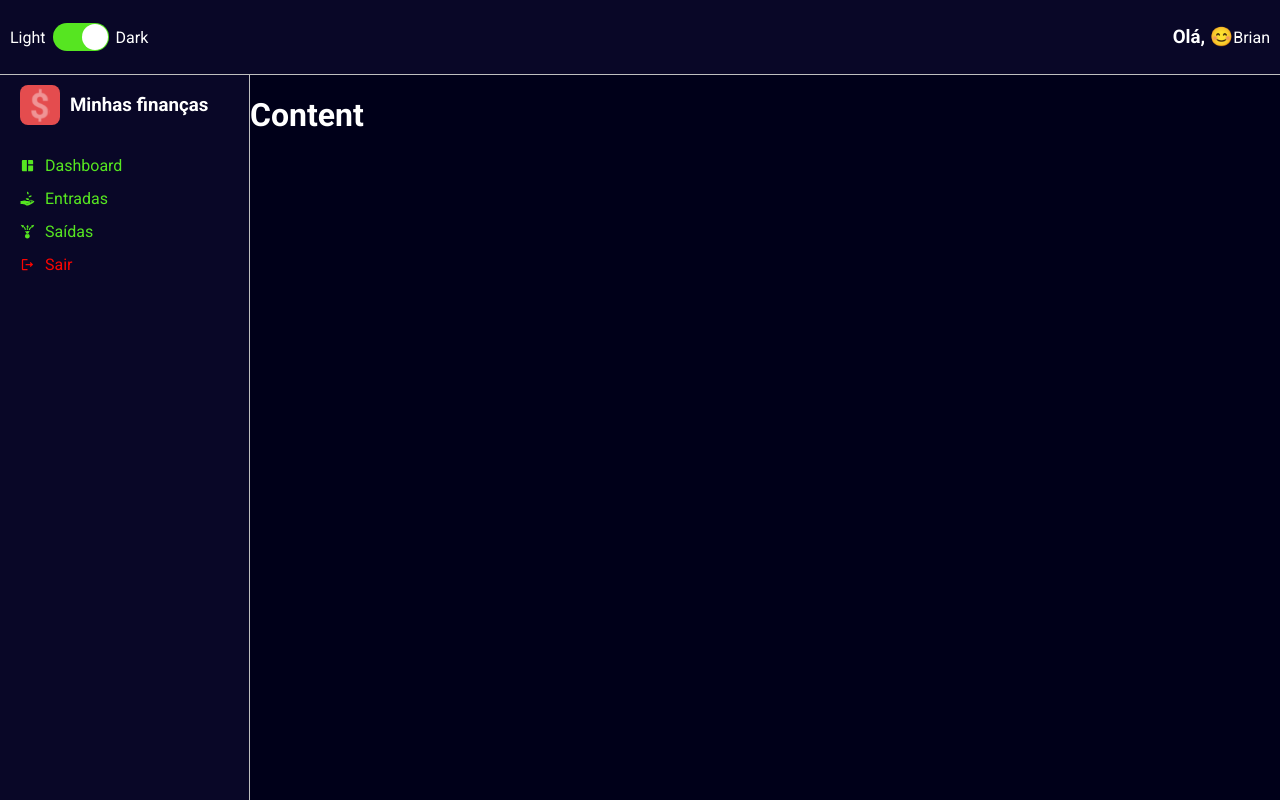
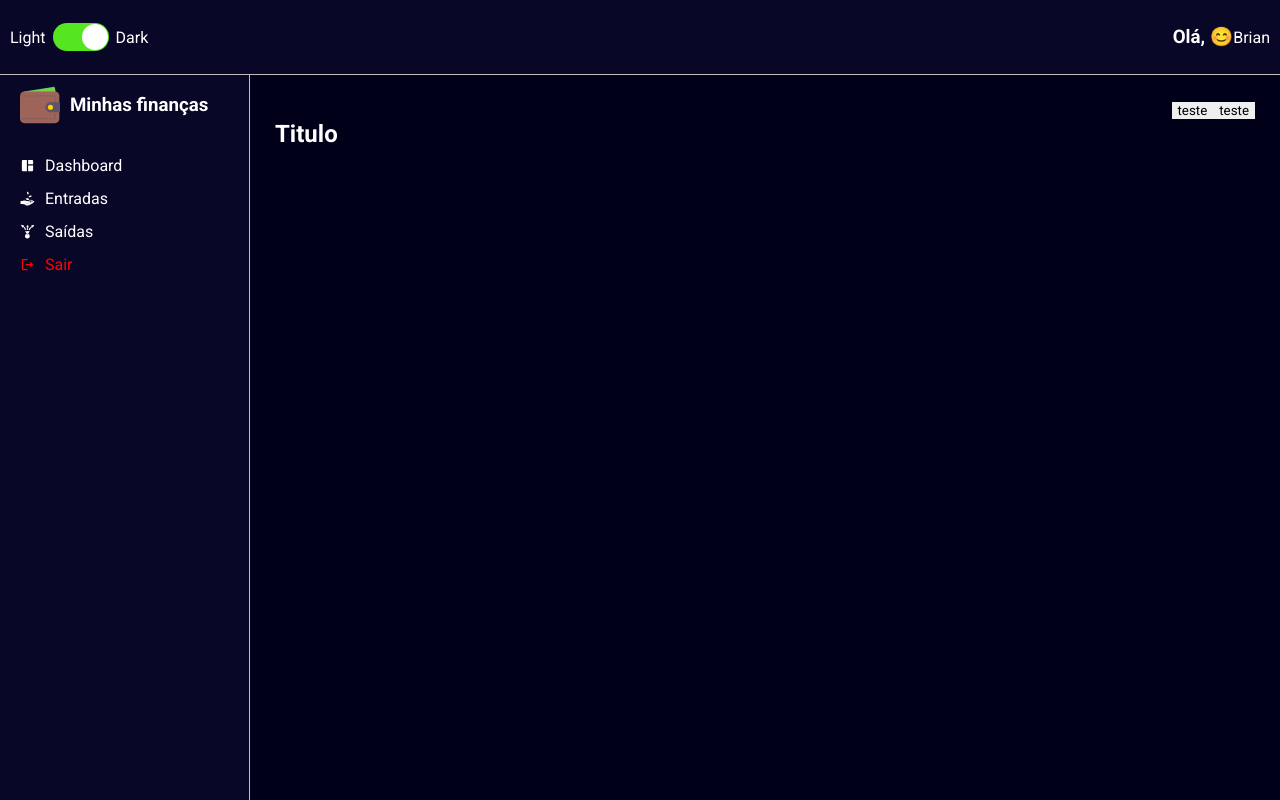
Before and after one commit to BVictorsk/my_finances, a React (Create React App) app: page /dashboard in a window 1280 px wide. Built offline with nearby package versions, Linux system fonts and the light colour scheme.

Commit message:
added header page component

```diff
--- a/src/App.tsx
+++ b/src/App.tsx
@@ -1,14 +1,19 @@
+import React from 'react';
+import GlobalStyles from './styles/GlobalStyles';
 import Layout from './components/layout';
-import GlobalStyles from './styles/GlobalStyles';
+import Dashboard from './pages/dashboard';
+import dark from './styles/themes/dark';
+
 import { ThemeProvider } from 'styled-components';
 
-import dark from './styles/themes/dark';
 
 const App: React.FC = () => {
   return (
     <ThemeProvider theme={dark}>
       <GlobalStyles />
-      <Layout />
+      <Layout>
+        <Dashboard />
+      </Layout>
     </ThemeProvider>
   );
 }
--- a/src/components/aside/styles.ts
+++ b/src/components/aside/styles.ts
@@ -33,7 +33,7 @@ export const MenuItemLink = styled.a `
     display: flex;
     align-items: center;
 
-    color: ${props => props.theme.colors.info};
+    color: ${props => props.theme.colors.white};
     text-decoration: none;
 
     margin: 7px 0;
--- a/src/components/content/index.tsx
+++ b/src/components/content/index.tsx
@@ -1,12 +1,18 @@
 import React from 'react';
-import { Container } from './styles'
 
-const Content: React.FC = () => {
-    return (
-        <Container>
-            <h1>Content</h1>
-        </Container>
-    );
-  }
+import { Container }  from './styles';
 
-  export default Content;
+interface ChildrenProps {
+	children: React.ReactNode;
+}
+
+const Content: React.FC<ChildrenProps> = ({ children }) => {
+	return (
+		<Container>
+			{children}
+		</Container>
+	)
+}
+
+
+export default Content;
--- a/src/components/content/styles.ts
+++ b/src/components/content/styles.ts
@@ -4,4 +4,6 @@ export const Container = styled.div `
     grid-area: CT;
     color:  ${props => props.theme.colors.white};
     background-color: ${props => props.theme.colors.primary};
+
+    padding: 25px;
 `;
--- /dev/null
+++ b/src/components/header/index.tsx
@@ -0,0 +1,18 @@
+import React from 'react';
+import { Container, TitleContainer, Controllers } from './styles'
+
+const Header: React.FC = () => {
+    return (
+        <Container>
+            <TitleContainer>
+                <h2>Titulo</h2>
+            </TitleContainer>
+            <Controllers>
+                <button>teste</button>
+                <button>teste</button>
+            </Controllers>
+        </Container>
+    );
+  }
+
+  export default Header;
--- /dev/null
+++ b/src/components/header/styles.ts
@@ -0,0 +1,20 @@
+import styled from 'styled-components';
+
+export const Container = styled.div `
+      width: 100%;
+
+      display: flex;
+      justify-content: space-between;
+
+      margin-bottom: 20px;
+
+`;
+
+export const TitleContainer = styled.div `
+      > h1 {
+        color: ${props => props.theme.colors.white};
+      }
+`;
+
+export const Controllers = styled.div `
+`;
--- a/src/components/layout/index.tsx
+++ b/src/components/layout/index.tsx
@@ -4,14 +4,19 @@ import Content from '../content';
 import MainHeader from '../mainHeader';
 import { Grid } from './styles'
 
-const Layout: React.FC = () => {
-    return (
+interface ChildrenProps {
+	children: React.ReactNode;
+}
+
+const Layout: React.FC<ChildrenProps> = ({ children }) => (
     <Grid>
         <MainHeader />
         <Aside />
-            <Content />
+        <Content>
+            { children }
+        </Content>
     </Grid>
 );
-  }
+
 
 export default Layout;
--- a/src/pages/dashboard/index.tsx
+++ b/src/pages/dashboard/index.tsx
@@ -1,8 +1,12 @@
 import React from 'react'
+import Header from '../../components/header'
+import { Container } from './styles'
 
 const Dashboard: React.FC = () => {
     return (
-        <h1>Dashboard</h1>
+        <Container>
+            <Header />
+        </Container>
     );
 }
 
--- /dev/null
+++ b/src/pages/dashboard/styles.ts
@@ -0,0 +1,5 @@
+import styled from "styled-components";
+
+export const Container = styled.div `
+
+`;
```
Also changed, not shown: src/assets/logo.svg, 1 other file (tests, documents, lock files or other folders). Lines whose indentation alone changed are shown as unchanged.
